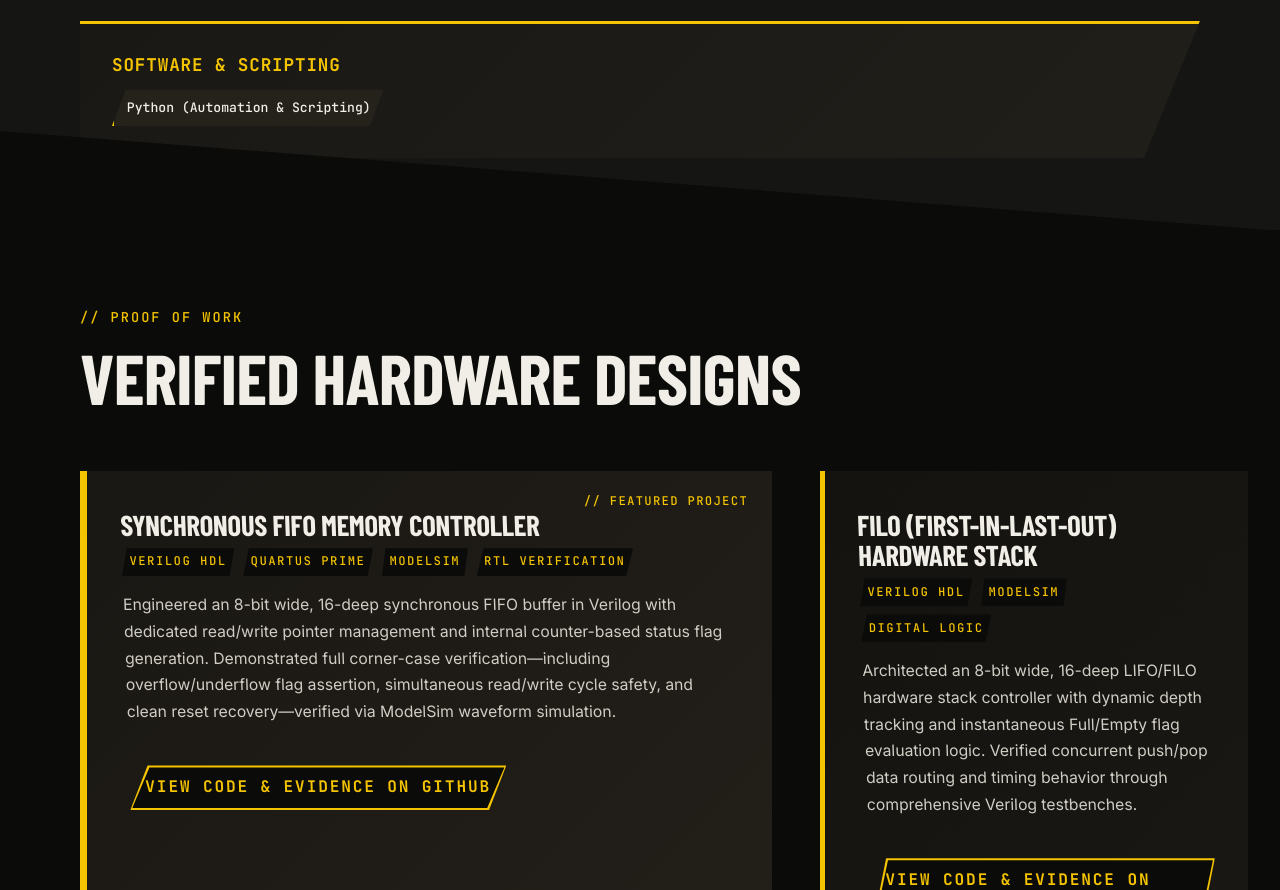
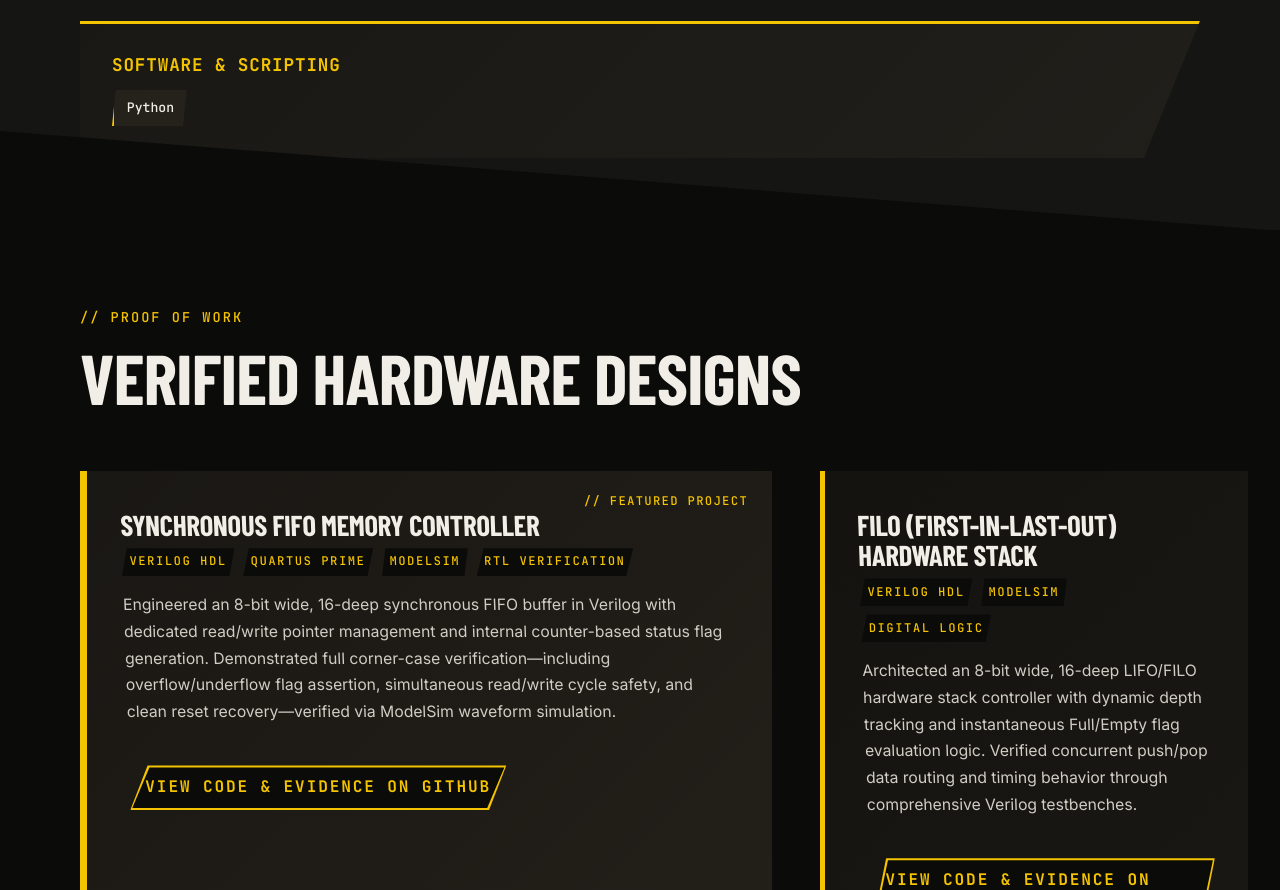
Before and after one commit to lingamcharan09-design/lingamcharan-portfolio, a website: page index.html in a window 1280 px wide. Shown: the part 2432-3322 px from the top of the page. Drawn offline with nearby package versions, Linux system fonts and the light colour scheme; a web font is replaced by a local one.

Commit message:
fix(skills): simplify Python tag to Python

```diff
--- a/index.html
+++ b/index.html
@@ -1556,7 +1556,7 @@
                 <div class="skill-card rev-in" style="transition-delay: 200ms;">
                     <h3 class="skill-cat label-font">Software & Scripting</h3>
                     <div class="skill-tags">
-                        <span class="skill-tag">Python (Automation & Scripting)</span>
+                        <span class="skill-tag">Python</span>
                     </div>
                 </div>
             </div>
```
